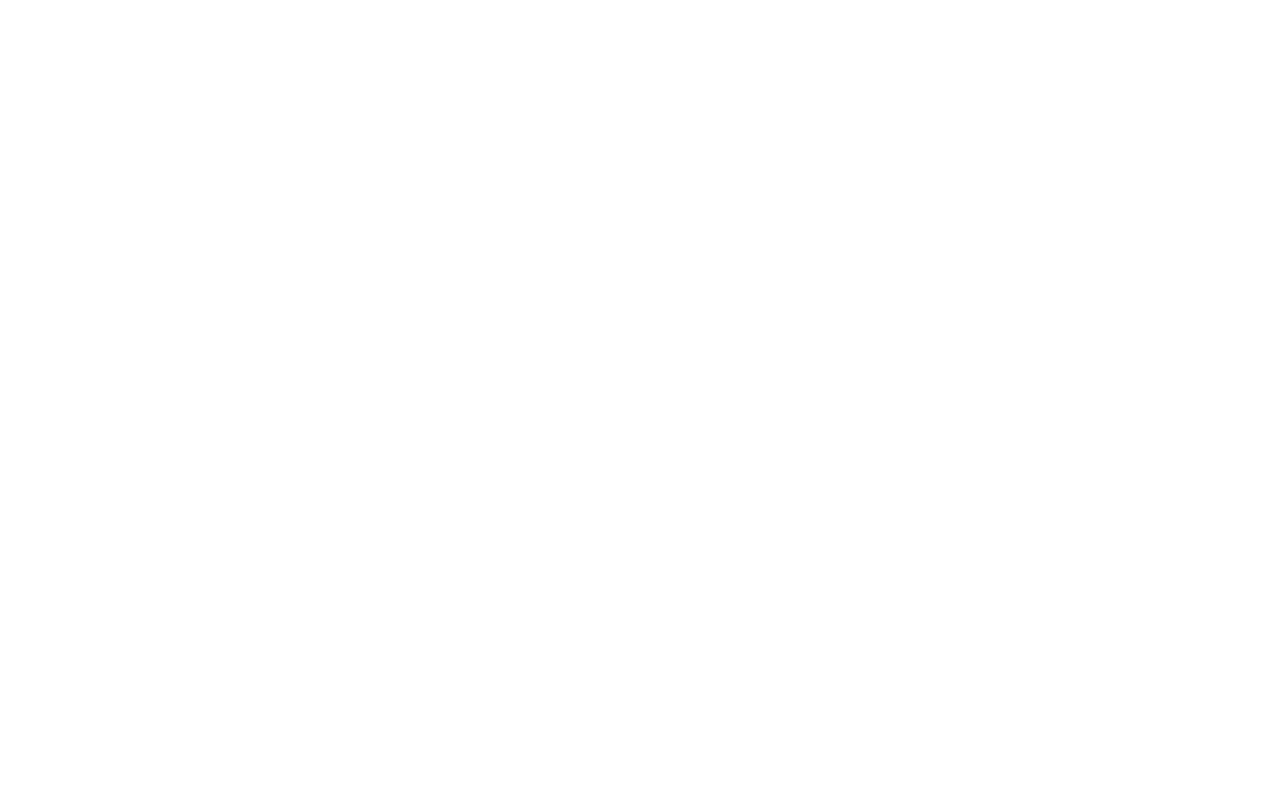
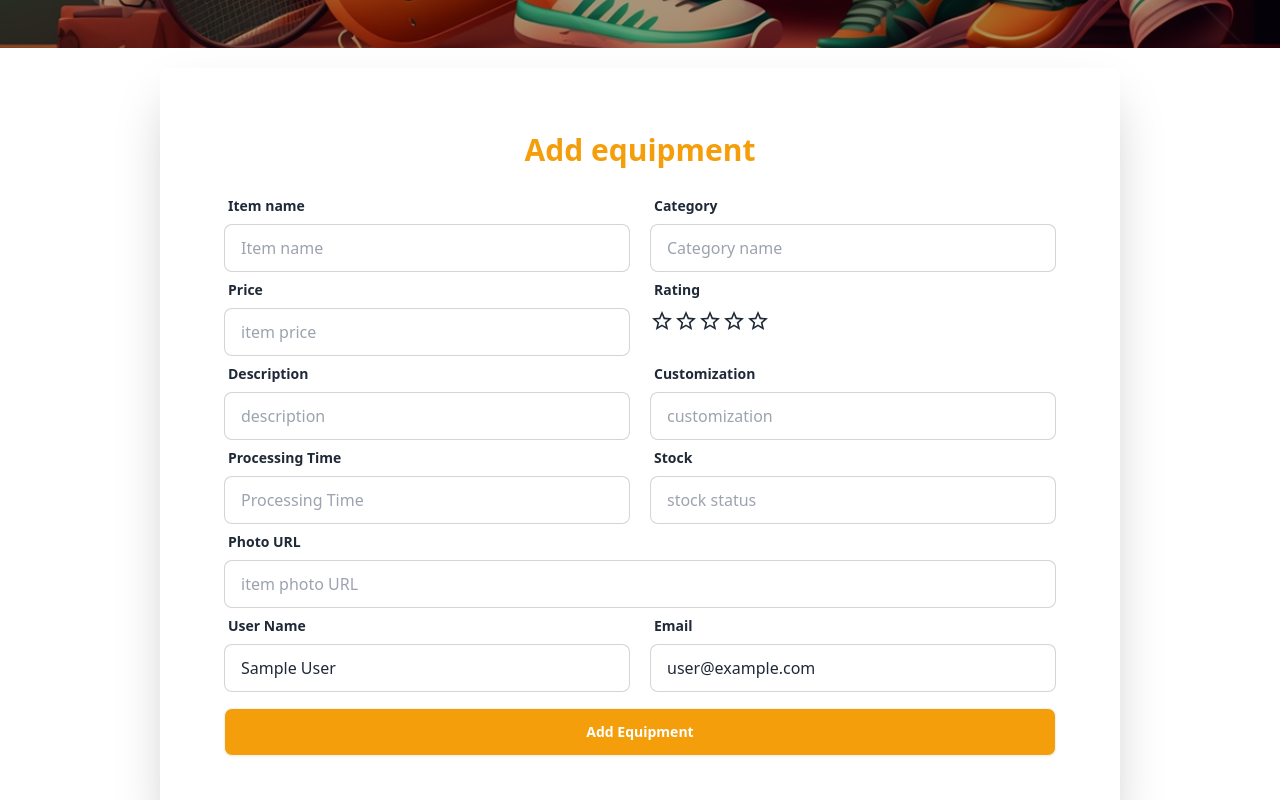
Before and after one commit to habibchy947/Sportify-Clients, a React (Vite) app: page /addEquipment in a window 1280 px wide. Shown: the part 520-1320 px from the top of the page. Before the commit the page ends 800 px from the top, so only its background shows below. Built offline with nearby package versions, Linux system fonts and the light colour scheme; no server answers; sample sign-in values are in the browser's storage.

Commit message:
added add equipment page

```diff
--- a/package.json
+++ b/package.json
@@ -19,6 +19,7 @@
     "react-dom": "^18.3.1",
     "react-hot-toast": "^2.4.1",
     "react-icons": "^5.4.0",
+    "react-rating": "^2.0.5",
     "react-router-dom": "^7.0.2",
     "react-tooltip": "^5.28.0",
     "sort-by": "^1.2.0",
--- a/src/Components/Navbar.jsx
+++ b/src/Components/Navbar.jsx
@@ -15,7 +15,7 @@
         </>
     const [toggle, setToggle] = useState(false)
     return (
-        <div className="navbar bg-white px-0 w-10/12 mx-auto">
+        <div className="navbar bg-white px-0 w-11/12 md:w-10/12 mx-auto">
             <div className="navbar-start">
                 <div className="dropdown">
                     <div onClick={() => setToggle(!toggle)} tabIndex={0} role="button" className="btn btn-ghost lg:hidden">
--- a/src/Pages/AddEquipment.jsx
+++ b/src/Pages/AddEquipment.jsx
@@ -1,10 +1,156 @@
-import React from 'react';
+import React, { useContext, useState } from 'react';
+import { MdOutlineStarOutline, MdOutlineStarPurple500 } from 'react-icons/md';
+import Rating from 'react-rating';
+import { AuthContext } from '../Provider/AuthProvider';
 
 const AddEquipment = () => {
+    const { user } = useContext(AuthContext)
+    const [rating, setRating] = useState(0)
+    const handleRatingChange = (value) => {
+        setRating(value)
+    }
+    const handleAddEquipment = (e) => {
+        e.preventDefault()
+        const form = e.target
+        const itemName = form.name.value
+        const category = form.category.value
+        const price = form.price.value
+        const mainRating = rating
+        const description = form.description.value
+        const customization = form.customization.value
+        const processing = form.processing.value
+        const stock = form.stock.value
+        const photo = form.photo.value
+        const userName = form.userName.value
+        const email = form.email.value
+        const newUser = {
+            itemName,
+            category,
+            price,
+            mainRating,
+            description,
+            customization,
+            processing,
+            stock,
+            photo,
+            userName,
+            email
+        }
+        console.log(newUser)
+    }
     return (
-        <div>
-
-        </div>
+        <>
+            <div className='bg-addEquipmentBg bg-center bg-cover bg-no-repeat bg-[#494242cc] bg-blend-overlay'>
+                <div className='w-11/12 md:w-7/12 mx-auto text-center py-28 md:py-32 space-y-4'>
+                    <h2 className='text-5xl md:text-6xl text-white leading-tight font-bold'>Add New <span className='text-amber-500'>Sports</span> Equipment</h2>
+                    <p className='text-xl md:text-2xl font-semibold text-gray-200'>Easily add new sports equipment to your inventory.
+                        Fill in the required details to ensure accurate
+                        tracking and availability for your store.</p>
+                </div>
+            </div>
+            <div className='my-5 w-10/12 md:w-9/12 mx-auto shadow-2xl rounded-md p-16'>
+                <h2 className='text-3xl text-amber-500 font-bold text-center mb-5'>Add equipment</h2>
+                <form onSubmit={handleAddEquipment}>
+                    {/* row-1 */}
+                    <div className='md:flex gap-5'>
+                        <label className="form-control w-full">
+                            <div className="label">
+                                <span className="label-text font-semibold">Item name</span>
+                            </div>
+                            <input name='name' type="text" placeholder="Item name" className="input input-bordered w-full" />
+                        </label>
+                        <label className="form-control w-full">
+                            <div className="label">
+                                <span className="label-text font-semibold">Category</span>
+                            </div>
+                            <input name='category' type="text" placeholder="Category name" className="input input-bordered w-full" />
+                        </label>
+                    </div>
+                    {/* row-2 */}
+                    <div className='md:flex gap-5'>
+                        <label className="form-control w-full">
+                            <div className="label">
+                                <span className="label-text font-semibold">Price</span>
+                            </div>
+                            <input name='price' type="number" placeholder="item price" className="input input-bordered w-full" />
+                        </label>
+                        <label className="w-full">
+                            <div className="label">
+                                <span className="label-text font-semibold">Rating</span>
+                            </div>
+                            <Rating
+                                className='text-2xl'
+                                initialRating={rating}
+                                emptySymbol={<MdOutlineStarOutline />}
+                                fullSymbol={<MdOutlineStarPurple500 className='text-yellow-400' />}
+                                onChange={handleRatingChange}
+                                fractions={2}
+                            />
+                        </label>
+                    </div>
+                    {/* row-3 */}
+                    <div className='md:flex gap-5'>
+                        <label className="form-control w-full">
+                            <div className="label">
+                                <span className="label-text font-semibold">Description</span>
+                            </div>
+                            <input name='description' type="text" placeholder="description" className="input input-bordered w-full" />
+                        </label>
+                        <label className="form-control w-full">
+                            <div className="label">
+                                <span className="label-text font-semibold">Customization</span>
+                            </div>
+                            <input name='customization' type="text" placeholder="customization" className="input input-bordered w-full" />
+                        </label>
+                    </div>
+                    {/* row-4 */}
+                    <div className='md:flex gap-5'>
+                        <label className="form-control w-full">
+                            <div className="label">
+                                <span className="label-text font-semibold">Processing Time</span>
+                            </div>
+                            <input name='processing' type="text" placeholder="Processing Time" className="input input-bordered w-full" />
+                        </label>
+                        <label className="form-control w-full">
+                            <div className="label">
+                                <span className="label-text font-semibold">Stock</span>
+                            </div>
+                            <input name='stock' type="text" placeholder="stock status" className="input input-bordered w-full" />
+                        </label>
+                    </div>
+                    {/* row-5 */}
+                    <div>
+                        <label className="form-control w-full">
+                            <div className="label">
+                                <span className="label-text font-semibold">Photo URL</span>
+                            </div>
+                            <input name='photo' type="text" placeholder="item photo URL" className="input input-bordered w-full" />
+                        </label>
+                    </div>
+                    {/* row-6 */}
+                    <div className='md:flex gap-5'>
+                        <label className="form-control w-full">
+                            <div className="label">
+                                <span className="label-text font-semibold">User Name</span>
+                            </div>
+                            <input name='userName' type="text" placeholder="write your name" value={user?.displayName} className="input input-bordered w-full" />
+                        </label>
+                        <label className="form-control w-full">
+                            <div className="label">
+                                <span className="label-text font-semibold">Email</span>
+                            </div>
+                            <input name='email' type="text" placeholder="write your email" value={user?.email} className="input input-bordered w-full" />
+                        </label>
+                    </div>
+                    {/* row-7 */}
+                    <div>
+                        <label className="form-control w-full pt-4">
+                            <button className='btn bg-amber-500 text-white font-semibold'>Add Equipment</button>
+                        </label>
+                    </div>
+                </form>
+            </div>
+        </>
     );
 };
 
--- a/tailwind.config.js
+++ b/tailwind.config.js
@@ -11,6 +11,7 @@
         bannerImg2: "url('/src/assets/bannerImg2.avif')",
         bannerImg3: "url('/src/assets/banerImg3.avif')",
         loginImg: "url('/src/assets/login.webp')",
+        addEquipmentBg: "url('/src/assets/sportsEquipment.jpg')",
       }
     },
   },
```
Also changed, not shown: src/assets/sportsEquipment.jpg (added), 1 other file (tests, documents, lock files or other folders).
